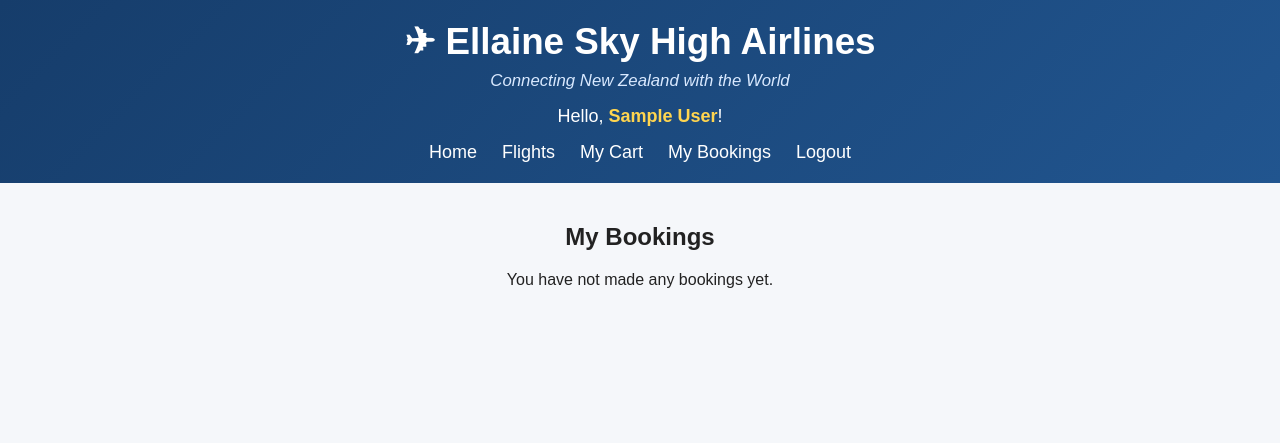
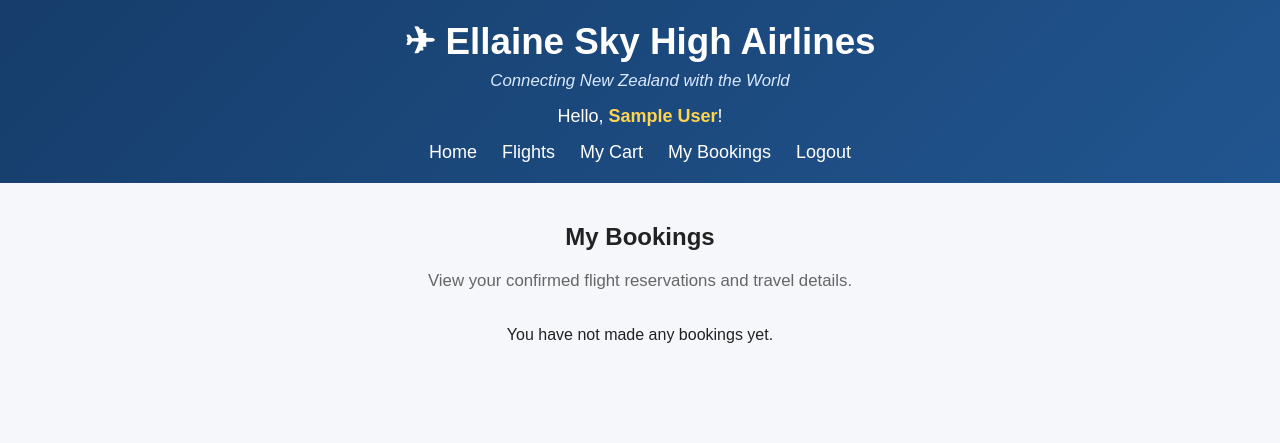
Before and after one commit to JonathanManucom0819/EllaineSkyHighAirlines, a Flask app: page /my-bookings in a window 1280 px wide. Shown: the top 443 px of the page. Run offline with Flask 3, Linux system fonts and the light colour scheme; the visitor is signed in with stand-in values (Sample User, id 1); data that the repository does not hold is empty.

Commit message:
Clean repository for public portfolio

```diff
--- a/templates/my_bookings.html
+++ b/templates/my_bookings.html
@@ -9,6 +9,12 @@ My Bookings - Ellaine Sky High Airlines
 <section class="feature">
 
     <h2>My Bookings</h2>
+
+        <p class="page-subtitle">
+
+            View your confirmed flight reservations and travel details.
+
+        </p>
 
     {% if bookings %}
 
@@ -75,16 +81,17 @@ My Bookings - Ellaine Sky High Airlines
 
             <div class="booking-total">
 
-                Total Booking Cost
+                <span>Total Fare</span>
 
                 <span>
 
-                    ${{ "%.2f"|format(booking.items | sum(attribute='price')) }}
+                    ${{ "%.2f"|format(
+                        booking.items | sum(attribute='price')
+                    ) }}
 
                 </span>
 
             </div>
-
         </div>
 
         {% endfor %}
```
Also changed, not shown: 1 other file.
